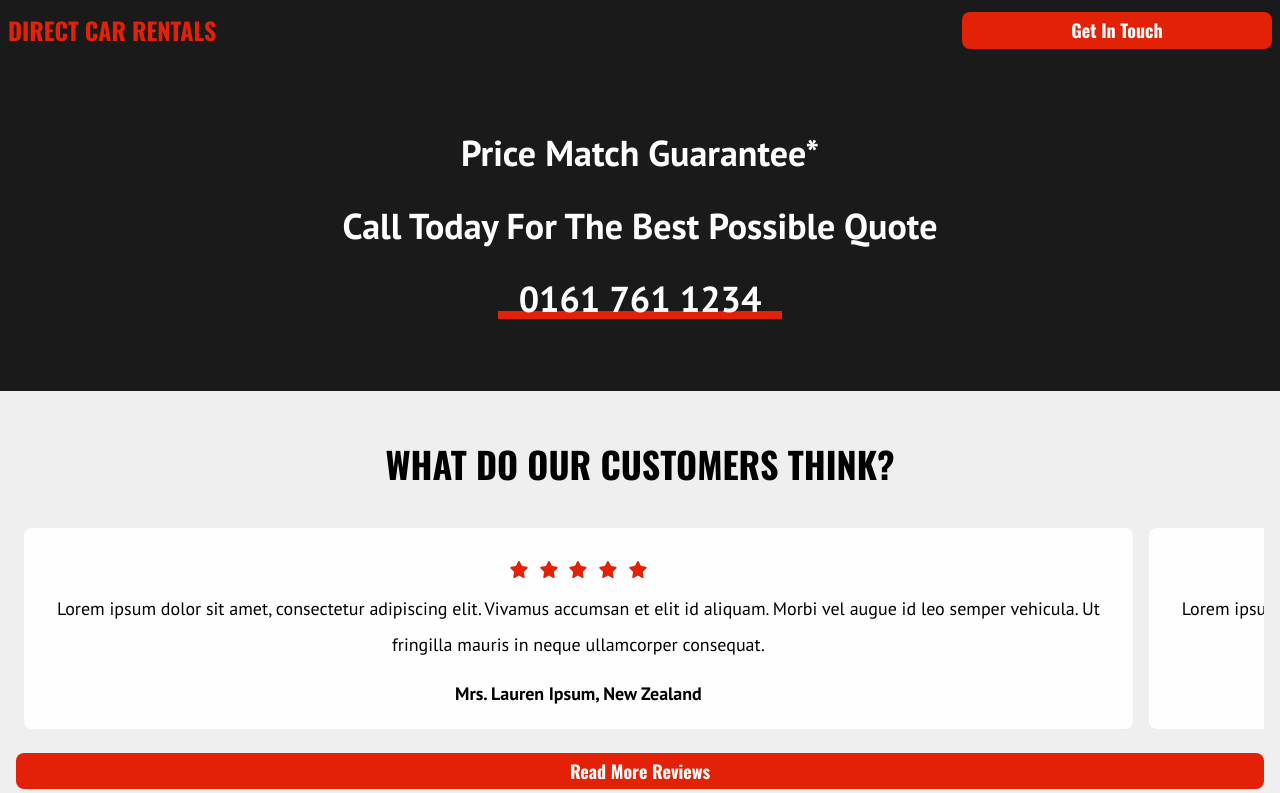
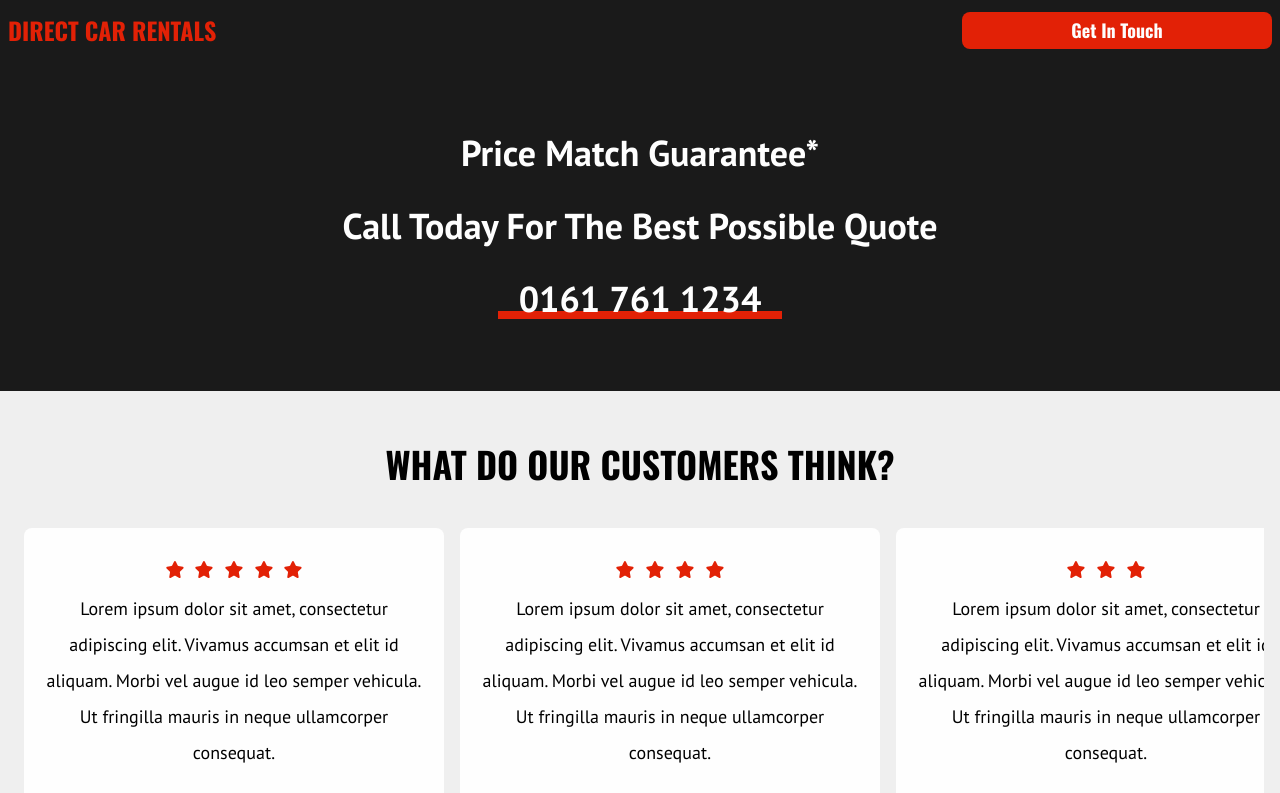
Before and after one commit to BenC0/direct-car-rentals, a Next.js app: page / in a window 1280 px wide. Shown: the top 793 px of the page. Built offline with nearby package versions, Linux system fonts and the light colour scheme.

Commit message:
Desktop review styling

```diff
--- a/src/app/modules/reviews/index.module.css
+++ b/src/app/modules/reviews/index.module.css
@@ -34,10 +34,11 @@
     display: flex;
     flex-shrink: 0;
     text-align: center;
+    margin-bottom: 1em;
     border-radius: 8px;
-    width: max(330px, 90%);
     padding: 33px 16px 17px;
     background-color: var(--white);
+    width: clamp(330px, 90%, 420px);
 }
 
 .ReviewRating {
@@ -57,11 +58,13 @@
 }
 
 .ButtonContainer {
-    width: 100%;
+    width: min(100%, 310px);
     display: flex;
     margin-top: 1em;
+    padding: 13px 1ch;
 }
 
 .ButtonContainer a {
     max-width: 100%;
+    font-size: 24px;
 }
```
